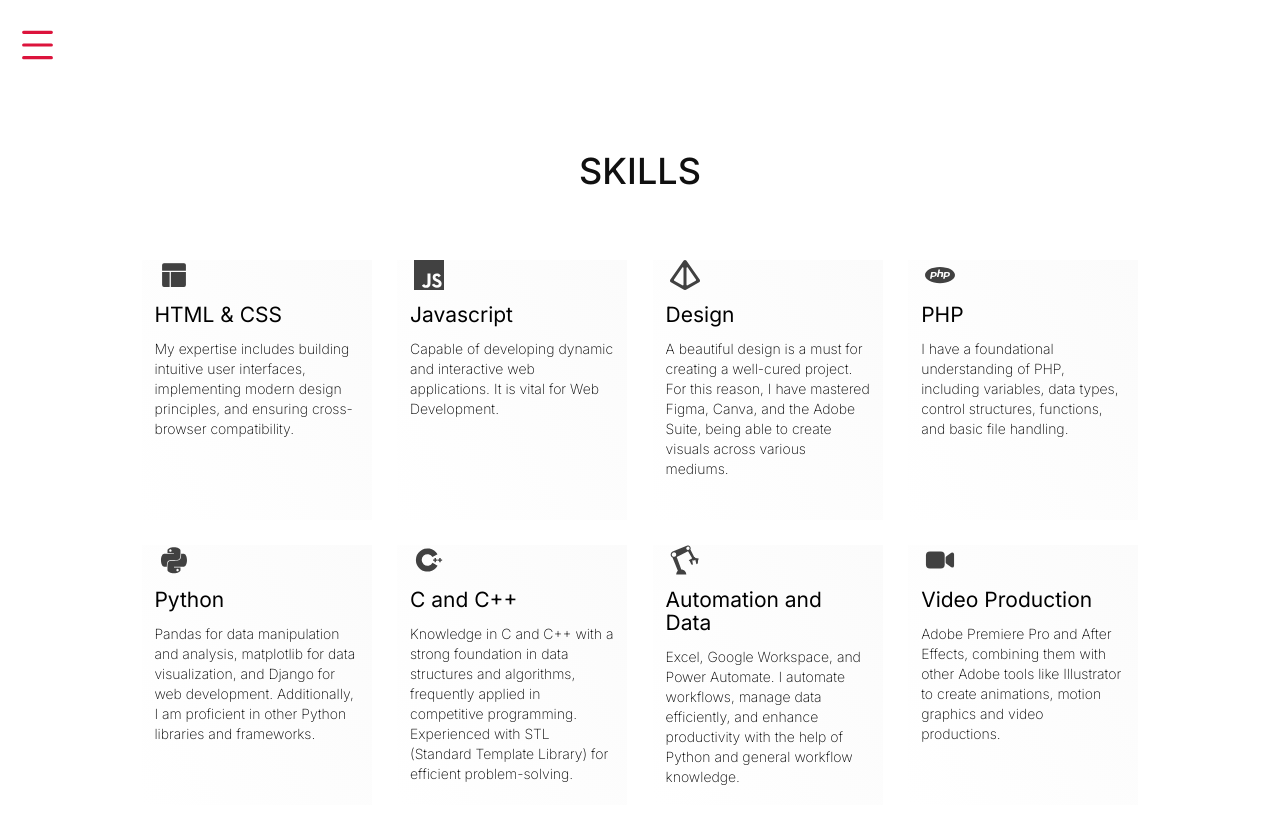
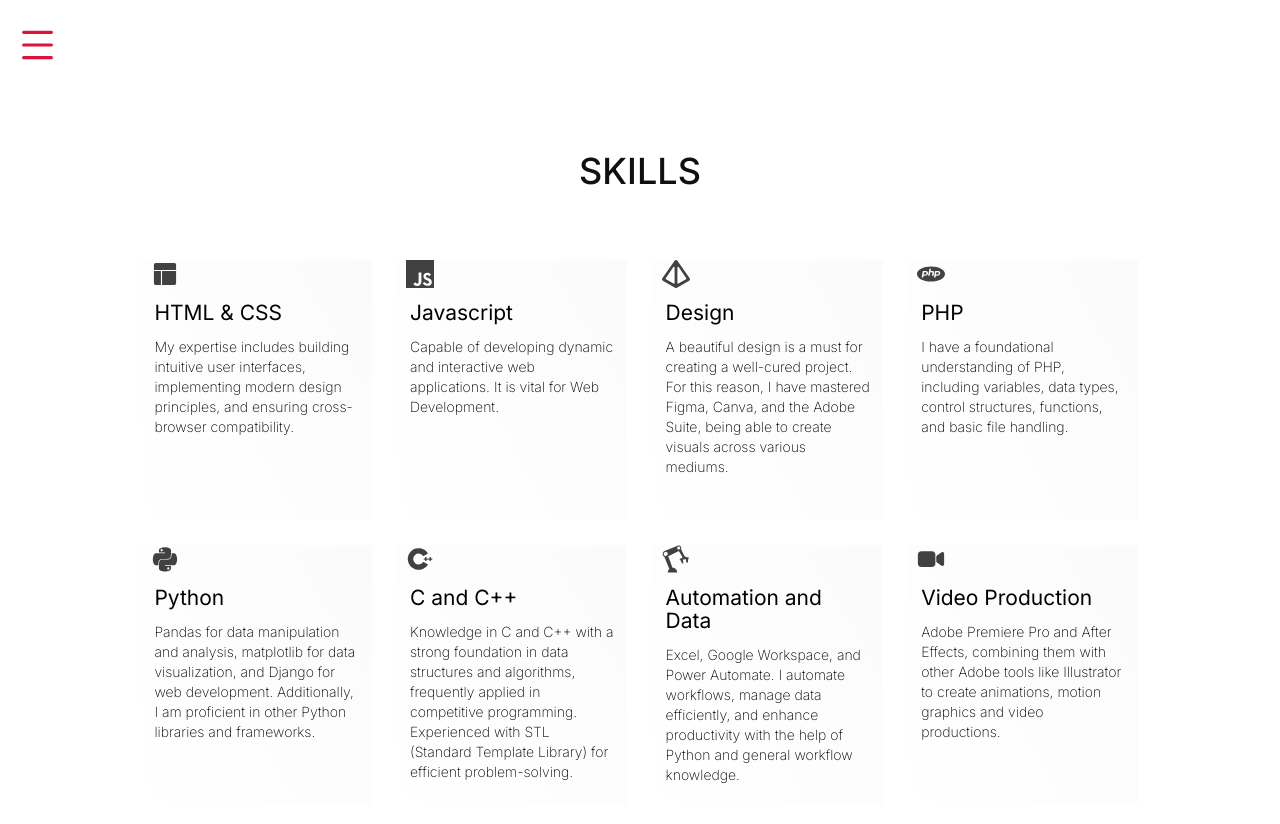
Before and after one commit to lyszt/lyszt.github.io, a Jekyll site: the page built from index.html, in a window 1280 px wide and 900 px high, scrolled down 1713 px. Shown: the top 824 px of the window. Built offline with Jekyll 4.4.1, drawn with Linux system fonts in a browser that asks for light colours.

Commit message:
skill item size adjustment

```diff
--- a/css/default.css
+++ b/css/default.css
@@ -689,8 +689,7 @@ div.hamburger.active img {
 }
 .skill-item img {
   filter: saturate(0%);
-  width: 20%;
-  height: 20%;
+  width: 2em;
   margin-left: 0.7vw;
 }
 .skill-item > h2 {
@@ -716,8 +715,7 @@ div.hamburger.active img {
   color: crimson;
 }
 .skill-item:hover img {
-  width: 19%;
-  height: 19%;
+  width: 2.6em;
   filter: none;
 
 }
```
